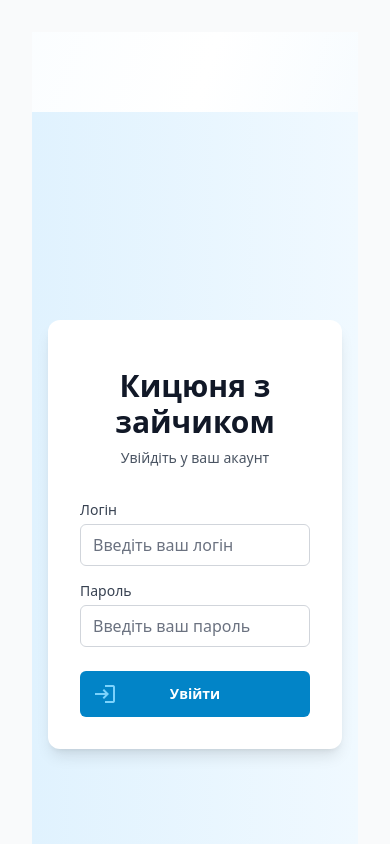
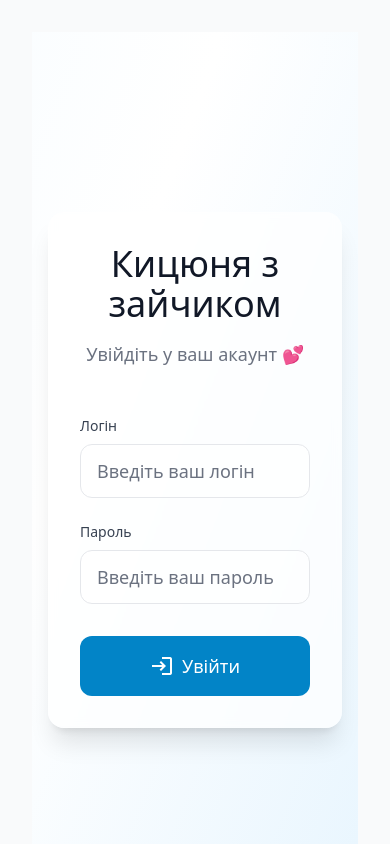
Before and after one commit to Facelles/wife, a Vue app: page /login in a window 390 px wide. Shown: the top 844 px of the page. Built offline with nearby package versions, Linux system fonts and the light colour scheme; the HTML template or start-up script is replaced by a standard one.

Commit message:
unstable-version

```diff
--- a/src/App.vue
+++ b/src/App.vue
@@ -1,9 +1,11 @@
 <script setup>
 import { useAuthStore } from './stores/auth'
 import { useRouter } from 'vue-router'
+import { useDevice } from './composables/useDevice'
 
 const authStore = useAuthStore()
 const router = useRouter()
+const { isMobile, isDesktop } = useDevice()
 
 const navigation = [
   { name: 'Головна', href: '/', icon: 'home' },
@@ -24,7 +26,8 @@ const handleLogout = () => {
 <template>
   <div class="min-h-screen bg-gradient-to-br from-primary-50 via-white to-primary-100">
     <!-- Desktop Navigation -->
-    <nav v-if="authStore.isAuthenticated" class="fixed w-full top-0 z-50 animate-fade-in bg-white/70 backdrop-blur-sm shadow-sm">
+    <nav v-if="authStore.isAuthenticated && !isMobile"
+         class="fixed w-full top-0 z-50 animate-fade-in bg-white/70 backdrop-blur-sm shadow-sm">
       <div class="max-w-7xl mx-auto px-4 md:px-8">
         <div class="flex justify-between h-16 md:h-20 items-center">
           <router-link to="/" class="text-xl md:text-2xl font-light text-primary-600 hover:text-primary-700 transition-colors duration-300">
@@ -61,7 +64,8 @@ const handleLogout = () => {
     </nav>
 
     <!-- Mobile Navigation -->
-    <div v-if="authStore.isAuthenticated" class="md:hidden fixed bottom-4 left-4 right-4 bg-white/70 backdrop-blur-md rounded-2xl shadow-lg z-50 animate-slide-up">
+    <div v-if="authStore.isAuthenticated && isMobile"
+         class="fixed bottom-4 left-4 right-4 bg-white/70 backdrop-blur-md rounded-2xl shadow-lg z-50 animate-slide-up">
       <div class="flex justify-around items-center h-16">
         <router-link
           v-for="item in navigation"
@@ -78,7 +82,10 @@ const handleLogout = () => {
     </div>
 
     <!-- Main Content -->
-    <main class="pt-20 md:pt-24 pb-24 md:pb-8">
+    <main :class="{
+      'pt-20 md:pt-24 pb-24 md:pb-8': !isMobile,
+      'pt-4 pb-24': isMobile
+    }">
       <router-view v-slot="{ Component }">
         <transition
           enter-active-class="transition-all duration-300 ease-out"
--- /dev/null
+++ b/src/composables/useDevice.js
@@ -0,0 +1,29 @@
+import { ref, onMounted, onUnmounted } from 'vue'
+
+export function useDevice() {
+  const isMobile = ref(false)
+  const isTablet = ref(false)
+  const isDesktop = ref(false)
+
+  const checkDevice = () => {
+    const width = window.innerWidth
+    isMobile.value = width < 768
+    isTablet.value = width >= 768 && width < 1024
+    isDesktop.value = width >= 1024
+  }
+
+  onMounted(() => {
+    checkDevice()
+    window.addEventListener('resize', checkDevice)
+  })
+
+  onUnmounted(() => {
+    window.removeEventListener('resize', checkDevice)
+  })
+
+  return {
+    isMobile,
+    isTablet,
+    isDesktop
+  }
+}
--- a/src/views/HomeView.vue
+++ b/src/views/HomeView.vue
@@ -48,10 +48,35 @@
         </router-link>
       </div>
     </div>
+
+    <!-- Додаткові функції для десктопної версії -->
+    <div v-if="isDesktop" class="space-y-8 px-4 md:px-8">
+      <h2 class="text-2xl md:text-4xl font-light text-gray-700 text-center animate-fade-in">
+        Додаткові можливості
+      </h2>
+      <div class="grid grid-cols-2 lg:grid-cols-4 gap-6 md:gap-8">
+        <div
+          v-for="feature in desktopFeatures"
+          :key="feature.text"
+          class="group bg-white/50 backdrop-blur-sm rounded-2xl p-6 md:p-8 flex flex-col items-center justify-center transform hover:scale-105 transition-all duration-300 hover:shadow-xl animate-slide-up"
+        >
+          <span class="material-icons text-4xl text-primary-500 mb-4 group-hover:scale-110 transition-transform duration-300">
+            {{ feature.icon }}
+          </span>
+          <span class="font-light text-gray-600 text-lg md:text-xl text-center group-hover:text-primary-600 transition-colors duration-300">
+            {{ feature.text }}
+          </span>
+        </div>
+      </div>
+    </div>
   </div>
 </template>
 
 <script setup>
+import { useDevice } from '../composables/useDevice'
+
+const { isMobile, isDesktop } = useDevice()
+
 const actions = [
   { to: '/points', icon: 'add_circle', text: 'Додати бали' },
   { to: '/mood', icon: 'mood', text: 'Настрій' },
@@ -59,6 +84,14 @@ const actions = [
   { to: '/tasks', icon: 'assignment', text: 'Завдання' },
   { to: '/chat', icon: 'chat', text: 'Повідомлення' },
   { to: '/stats', icon: 'bar_chart', text: 'Статистика' }
+]
+
+// Додаткові функції для десктопної версії
+const desktopFeatures = [
+  { icon: 'calendar_today', text: 'Календар подій' },
+  { icon: 'photo_library', text: 'Галерея фото' },
+  { icon: 'playlist_add_check', text: 'Розширені завдання' },
+  { icon: 'analytics', text: 'Детальна аналітика' }
 ]
 </script>
 
--- a/src/views/LoginView.vue
+++ b/src/views/LoginView.vue
@@ -1,57 +1,57 @@
 <template>
-  <div class="min-h-screen flex items-center justify-center bg-gradient-to-r from-primary-100 to-primary-50 py-12 px-4 sm:px-6 lg:px-8">
-    <div class="max-w-md w-full space-y-8 bg-white p-8 rounded-xl shadow-lg">
-      <div>
-        <h2 class="mt-4 text-center text-3xl font-extrabold text-gray-900">
+  <div class="min-h-screen w-full flex items-center justify-center bg-gradient-to-br from-primary-50 via-white to-primary-100 px-4">
+    <div class="w-full max-w-md bg-white/70 backdrop-blur-sm rounded-2xl shadow-xl p-8 md:p-12 transform hover:scale-[1.01] transition-all duration-300 animate-fade-in">
+      <div class="text-center mb-12">
+        <h2 class="text-4xl md:text-5xl font-light text-gray-900 mb-4 animate-slide-down">
           Кицюня з зайчиком
         </h2>
-        <p class="mt-2 text-center text-sm text-gray-600">
-          Увійдіть у ваш акаунт
+        <p class="text-lg md:text-xl text-gray-500 animate-slide-down delay-100">
+          Увійдіть у ваш акаунт 💕
         </p>
       </div>
-      <form class="mt-8 space-y-6" @submit.prevent="handleLogin">
-        <div class="rounded-md -space-y-px">
-          <div class="mb-4">
-            <label for="username" class="block text-sm font-medium text-gray-700 mb-1">Логін</label>
+
+      <form class="space-y-8" @submit.prevent="handleLogin">
+        <div class="space-y-6">
+          <div class="animate-slide-up delay-200">
+            <label for="username" class="block text-sm font-light text-gray-700 mb-2">Логін</label>
             <input
               id="username"
               v-model="username"
               name="username"
               type="text"
               required
-              class="appearance-none relative block w-full px-3 py-2 border border-gray-300 placeholder-gray-500 text-gray-900 rounded-md focus:outline-none focus:ring-primary-500 focus:border-primary-500 focus:z-10 sm:text-sm"
+              class="w-full px-4 py-3 bg-white/50 border border-gray-200 rounded-xl text-gray-900 text-lg focus:outline-none focus:ring-2 focus:ring-primary-500 focus:border-transparent transition-all duration-300"
               placeholder="Введіть ваш логін"
             />
           </div>
-          <div>
-            <label for="password" class="block text-sm font-medium text-gray-700 mb-1">Пароль</label>
+
+          <div class="animate-slide-up delay-300">
+            <label for="password" class="block text-sm font-light text-gray-700 mb-2">Пароль</label>
             <input
               id="password"
               v-model="password"
               name="password"
               type="password"
               required
-              class="appearance-none relative block w-full px-3 py-2 border border-gray-300 placeholder-gray-500 text-gray-900 rounded-md focus:outline-none focus:ring-primary-500 focus:border-primary-500 focus:z-10 sm:text-sm"
+              class="w-full px-4 py-3 bg-white/50 border border-gray-200 rounded-xl text-gray-900 text-lg focus:outline-none focus:ring-2 focus:ring-primary-500 focus:border-transparent transition-all duration-300"
               placeholder="Введіть ваш пароль"
             />
           </div>
         </div>
 
-        <div>
+        <div class="animate-slide-up delay-400">
           <button
             type="submit"
-            class="group relative w-full flex justify-center py-3 px-4 border border-transparent text-sm font-semibold rounded-md text-white bg-primary-600 hover:bg-primary-700 focus:outline-none focus:ring-2 focus:ring-offset-2 focus:ring-primary-500 transition-colors duration-200"
+            class="w-full flex items-center justify-center px-8 py-4 bg-primary-600 text-white text-lg font-light rounded-xl hover:bg-primary-700 focus:outline-none focus:ring-2 focus:ring-offset-2 focus:ring-primary-500 transition-all duration-300 group"
           >
-            <span class="absolute left-0 inset-y-0 flex items-center pl-3">
-              <span class="material-icons text-primary-300 group-hover:text-primary-400">
-                login
-              </span>
+            <span class="material-icons mr-2 group-hover:rotate-12 transition-transform duration-300">
+              login
             </span>
             Увійти
           </button>
         </div>
 
-        <div v-if="error" class="text-center mt-4">
+        <div v-if="error" class="text-center animate-fade-in">
           <p class="text-red-500 text-sm">{{ error }}</p>
         </div>
       </form>
@@ -82,3 +82,21 @@ const handleLogin = async () => {
   }
 }
 </script>
+
+<style scoped>
+.delay-100 {
+  animation-delay: 100ms;
+}
+
+.delay-200 {
+  animation-delay: 200ms;
+}
+
+.delay-300 {
+  animation-delay: 300ms;
+}
+
+.delay-400 {
+  animation-delay: 400ms;
+}
+</style>
```
